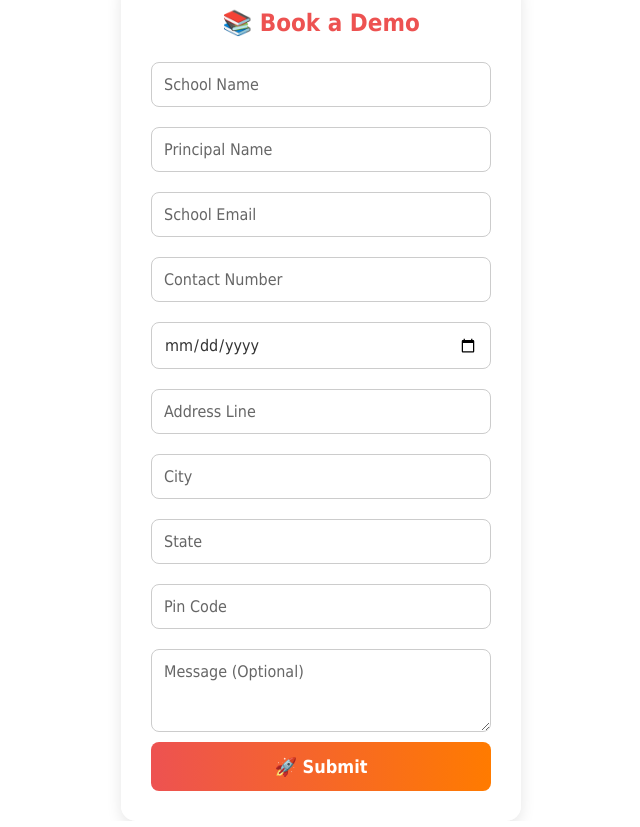
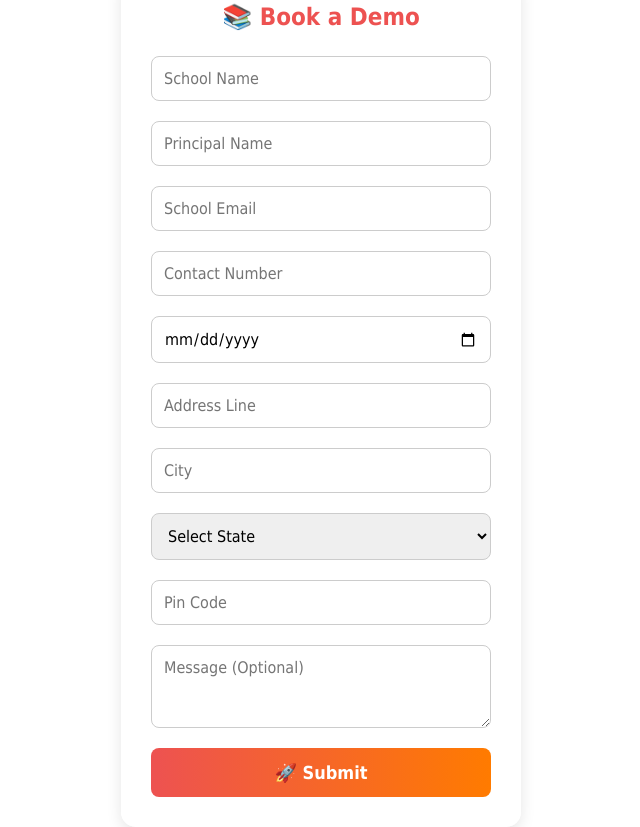
Before and after one commit to Jigyasulab/Request, a plain HTML site: page index.html in a window 1280 px wide. Shown: the whole page, without its empty margins (319-959 px from the left). Drawn offline with Linux system fonts and the light colour scheme.

Commit message:
Update index.html

```diff
--- a/index.html
+++ b/index.html
@@ -1,4 +1,3 @@
-
 <html lang="en">
 <head>
     <meta charset="UTF-8">
@@ -44,15 +43,12 @@
             border-radius: 8px;
             font-size: 16px;
             outline: none;
+            transition: all 0.2s ease-in-out;
         }
 
-        input, textarea {
-            background: rgba(255, 255, 255, 0.8);
-            color: #333;
-        }
-
-        input::placeholder, textarea::placeholder {
-            color: #666;
+        input:focus, textarea:focus, select:focus {
+            border-color: #ed5251;
+            box-shadow: 0px 0px 5px rgba(237, 82, 81, 0.5);
         }
 
         button {
@@ -65,7 +61,8 @@
             font-weight: bold;
             border-radius: 8px;
             cursor: pointer;
-            transition: 0.3s;
+            transition: all 0.3s;
+            margin-top: 10px;
         }
 
         button:hover {
@@ -86,10 +83,51 @@
             <input type="date" name="demo_date" required>
             <input type="text" name="address" placeholder="Address Line" required>
             <input type="text" name="city" placeholder="City" required>
-            <input type="text" name="state" placeholder="State" required>
+
+            <!-- State Dropdown -->
+            <select name="state" required>
+                <option value="" disabled selected>Select State</option>
+                <option value="Andhra Pradesh">Andhra Pradesh</option>
+                <option value="Arunachal Pradesh">Arunachal Pradesh</option>
+                <option value="Assam">Assam</option>
+                <option value="Bihar">Bihar</option>
+                <option value="Chhattisgarh">Chhattisgarh</option>
+                <option value="Goa">Goa</option>
+                <option value="Gujarat">Gujarat</option>
+                <option value="Haryana">Haryana</option>
+                <option value="Himachal Pradesh">Himachal Pradesh</option>
+                <option value="Jharkhand">Jharkhand</option>
+                <option value="Karnataka">Karnataka</option>
+                <option value="Kerala">Kerala</option>
+                <option value="Madhya Pradesh">Madhya Pradesh</option>
+                <option value="Maharashtra">Maharashtra</option>
+                <option value="Manipur">Manipur</option>
+                <option value="Meghalaya">Meghalaya</option>
+                <option value="Mizoram">Mizoram</option>
+                <option value="Nagaland">Nagaland</option>
+                <option value="Odisha">Odisha</option>
+                <option value="Punjab">Punjab</option>
+                <option value="Rajasthan">Rajasthan</option>
+                <option value="Sikkim">Sikkim</option>
+                <option value="Tamil Nadu">Tamil Nadu</option>
+                <option value="Telangana">Telangana</option>
+                <option value="Tripura">Tripura</option>
+                <option value="Uttar Pradesh">Uttar Pradesh</option>
+                <option value="Uttarakhand">Uttarakhand</option>
+                <option value="West Bengal">West Bengal</option>
+                <option value="Andaman and Nicobar Islands">Andaman and Nicobar Islands</option>
+                <option value="Chandigarh">Chandigarh</option>
+                <option value="Dadra and Nagar Haveli and Daman and Diu">Dadra and Nagar Haveli and Daman and Diu</option>
+                <option value="Lakshadweep">Lakshadweep</option>
+                <option value="Delhi">Delhi</option>
+                <option value="Puducherry">Puducherry</option>
+                <option value="Ladakh">Ladakh</option>
+                <option value="Jammu and Kashmir">Jammu and Kashmir</option>
+            </select>
+
             <input type="text" name="pin_code" placeholder="Pin Code" required>
             <textarea name="message" placeholder="Message (Optional)" rows="3"></textarea>
-            <button type="submit">🚀 Submit </button>
+            <button type="submit">🚀 Submit</button>
         </form>
     </div>
 
```
